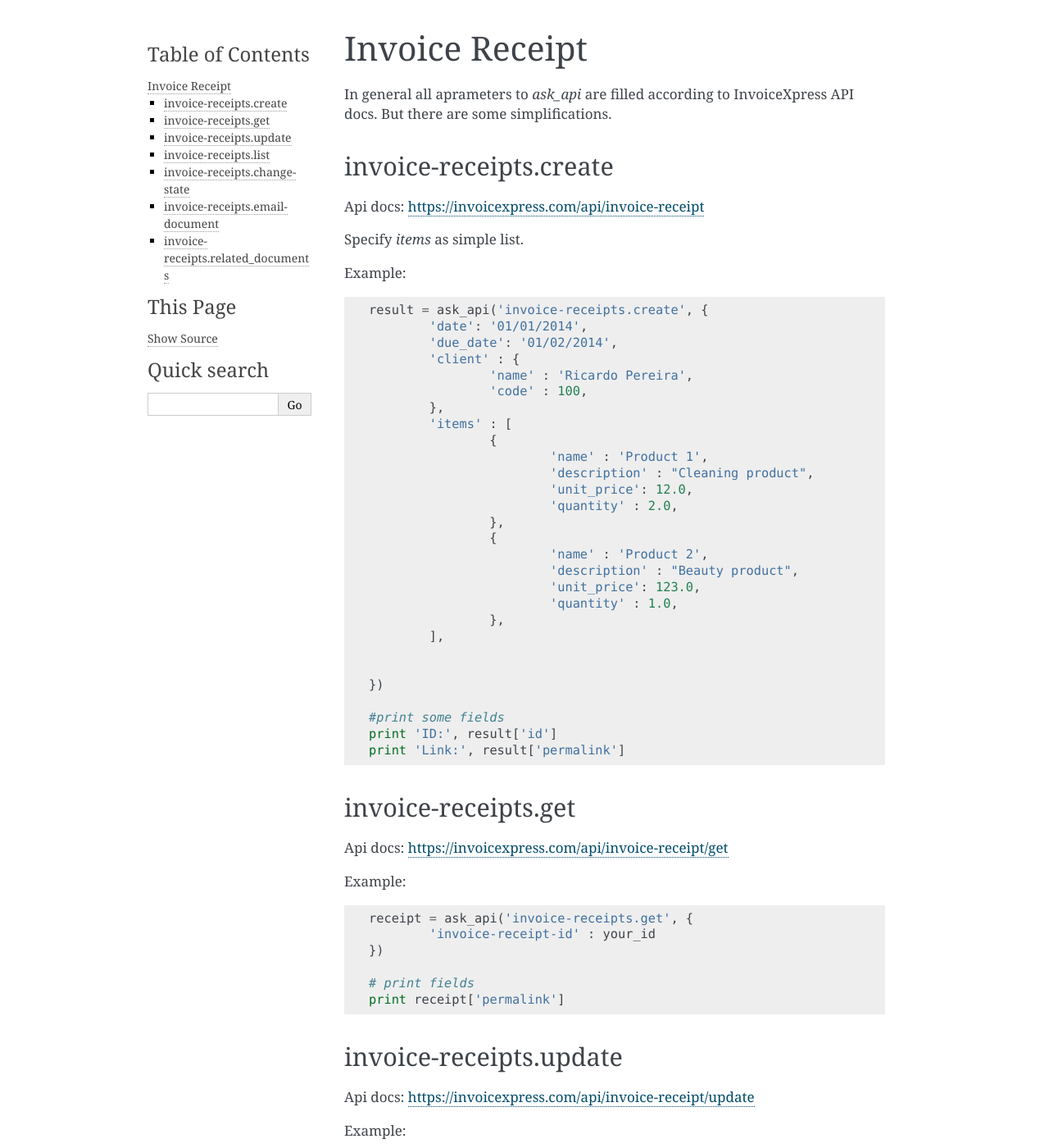
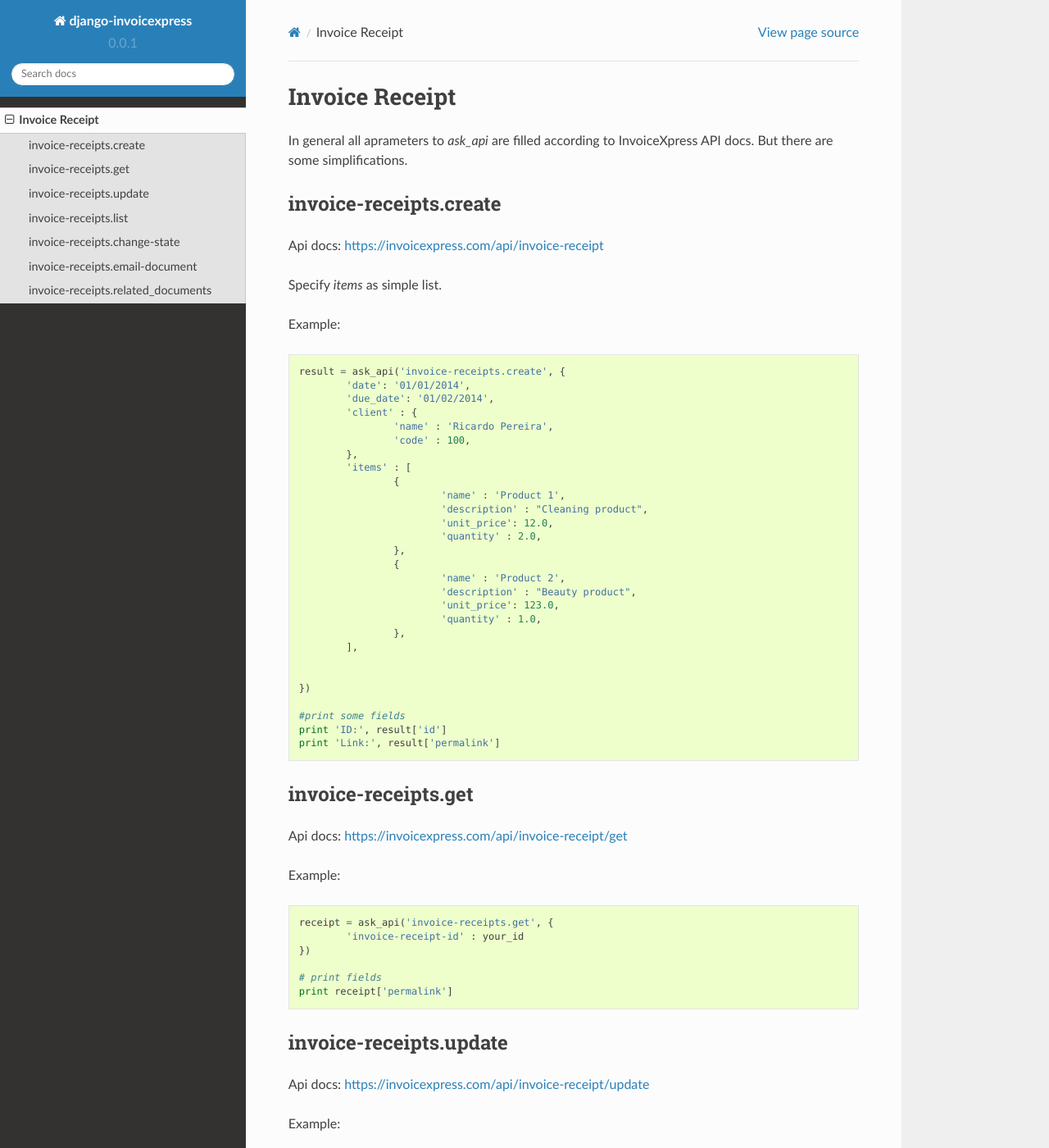
Before and after one commit to blook-io/django-invoicexpress, a Sphinx documentation site: the page built from docs/invoice-receipt.rst, in a window 1280 px wide and 1400 px high. Shown: the whole window at 82% size. Built offline with Sphinx 7.4.7 and the Read the Docs theme 2.0.0, drawn with Linux system fonts in a browser that asks for light colours; some of the changed text lies outside the part shown.

Commit message:
add new theme to docs

```diff
--- a/docs/conf.py
+++ b/docs/conf.py
@@ -107,7 +107,9 @@ todo_include_todos = False
 
 # The theme to use for HTML and HTML Help pages.  See the documentation for
 # a list of builtin themes.
-html_theme = 'alabaster'
+# html_theme = 'alabaster'
+html_theme = "sphinx_rtd_theme"
+# html_theme_path = ["_themes", ]
 
 # Theme options are theme-specific and customize the look and feel of a theme
 # further.  For a list of options available for each theme, see the
--- a/docs/invoice-receipt.rst
+++ b/docs/invoice-receipt.rst
@@ -125,7 +125,7 @@ Example:
 
 invoice-receipts.email-document
 ************************************
-Api docs: https://invoicexpress.com/api/invoice-receipt/email-document
+Api docs: https://invoicexpress.com/api/invoice-receipt/email
 
 **Note**: Вody is Plain text
 
@@ -149,7 +149,7 @@ Example:
 
 invoice-receipts.related_documents
 *****************************************
-Api docs: https://invoicexpress.com/api/invoice-receipt/related_documents
+Api docs: https://invoicexpress.com/api/invoice-receipt/related-documents
 
 Example:
 
```
